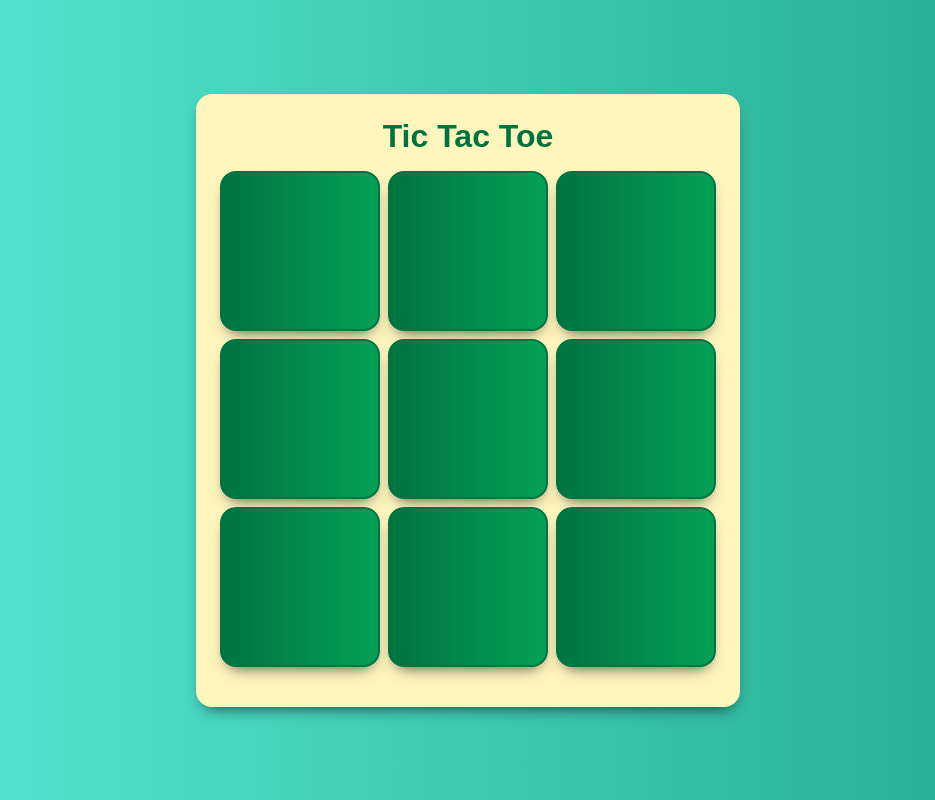
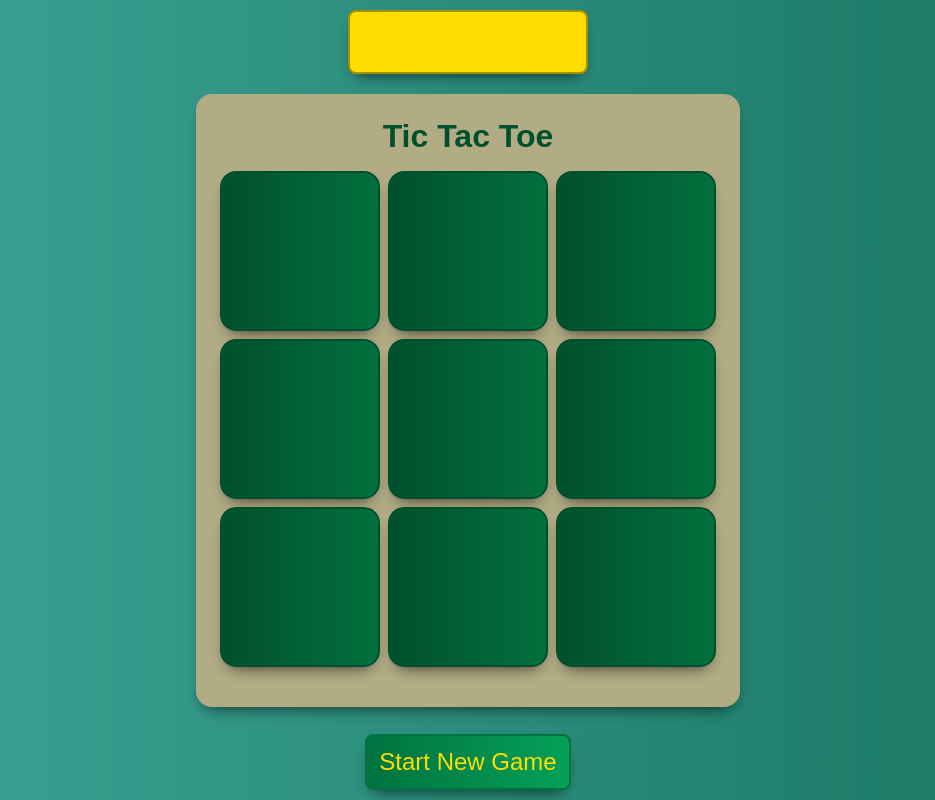
Before and after one commit to anthonynarine/tic_tac_toe, a React (Create React App) app in the folder tic-tac-toe/: page / in a window 1280 px wide. Shown: the whole page, without its empty margins (172-1107 px from the left). Built offline with nearby package versions, Linux system fonts and the light colour scheme; the HTML template or start-up script is replaced by a standard one.

Commit message:
modal component created css removed form game component and added to modal css file + modal display change from none to grid to display modal

```diff
--- a/tic-tac-toe/src/components/game/Game.css
+++ b/tic-tac-toe/src/components/game/Game.css
@@ -11,69 +11,3 @@
     margin-bottom: 2vmin;
     font-size: var(--main-title-font-size);
   }
-
-
-
-  #modal-overlay {
-    display: none;
-    justify-content: center;
-    position: absolute;
-    left: 0;
-    right: 0;
-    top: 0;
-    bottom: 0;
-    background: var(--modal-overlay-color);
-  }
-
-  #game-result-modal {
-    display: grid;
-    grid-row-gap: 76vmin;
-
-    --modal-items-border-radius: 1vmin;
-  }
-
-  #result-container {
-    display: flex;
-    align-items: flex-end;
-  }
-
-  #winner-container {
-    margin-bottom: 4vmin;
-    width: 30vmin;
-    height: 8vmin;
-    font-size: var(--main-title-font-size);
-    font-weight: bold;
-    color: var(--primary-color);
-    background: var(--accent-color);
-    border: var(--default-accent-border);
-    box-shadow: var(--box-shadow);
-    border-radius: var(--modal-items-border-radius);
-    display: flex;
-    justify-content: center;
-    align-items: center;
-  }
-
-  #new-game-container {
-    display: flex;
-    justify-content: center;
-    align-items: flex-start;
-    padding-top: 2.5vmin;
-  }
-
-  #new-game-container > button {
-    font-size: 3vmin;
-    padding: 1.5vmin;
-    color: var(--accent-color);
-    background: var(--primary-gradient);
-    border: var(--default-primary-border);
-    border-radius: var(--modal-items-border-radius);
-    outline: none;
-    box-shadow: var(--box-shadow);
-  }
-
-  #new-game-container > button:hover,
-  #new-game-container > button:active {
-    color: var(--content-background-color);
-    cursor: pointer;
-    background: var(--primary-highlight-gradient);
-  }
--- a/tic-tac-toe/src/components/game/Game.jsx
+++ b/tic-tac-toe/src/components/game/Game.jsx
@@ -1,37 +1,42 @@
-
 import "./Game.css";
+import { ResultModal } from "../reslutModal/ResultModal";
 import { Board } from "../boad/Board";
 import { useState } from "react";
 
+const INITIAL_CELL_VALUES = ["", "", "", "", "", "", "", "", ""];
+
 export const Game = () => {
-  const [cellValues, setCellValues] = useState(["", "", "", "", "", "", "", "", ""]);
-  const winningCombination = [];
+  // State definitions
+  const [cellValues, setCellValues] = useState(INITIAL_CELL_VALUES);
+  const [xIsNext, setXisNext] = useState(true);
+
+  // Helper functions
+  const isCellEmpty = (cellIndex) => cellValues[cellIndex] === "";
 
   const onCellClicked = (cellIndex) => {
+    if (isCellEmpty(cellIndex)) {
+      updateCell(cellIndex);
+    }
+  };
+
+  const updateCell = (cellIndex) => {
     const newCellValues = [...cellValues];
-    newCellValues[cellIndex] = "X";
+    newCellValues[cellIndex] = xIsNext ? "X" : "O";
     setCellValues(newCellValues);
-};
+    setXisNext(!xIsNext);
+  };
 
   return (
     <>
       <div id="game">
         <h1>Tic Tac Toe</h1>
-        <Board cellValues={cellValues} winningCombination={winningCombination} cellClicked={onCellClicked} />
+        <Board
+          cellValues={cellValues}
+          winningCombination={[]}
+          cellClicked={onCellClicked}
+        />
       </div>
-
-      <div id="modal-overlay">
-        <div id="game-result-modal">
-          <div id="result-container">
-            <div id="winner-container">
-              <span></span>
-            </div>
-          </div>
-          <div id="new-game-container">
-            <button id="new-game-button">Start New Game</button>
-          </div>
-        </div>
-      </div>
+      <ResultModal />
     </>
   );
-}
+};
--- /dev/null
+++ b/tic-tac-toe/src/components/reslutModal/ResultModal.css
@@ -0,0 +1,63 @@
+#modal-overlay {
+    display: grid;
+    justify-content: center;
+    position: absolute;
+    left: 0;
+    right: 0;
+    top: 0;
+    bottom: 0;
+    background: var(--modal-overlay-color);
+  }
+
+  #game-result-modal {
+    display: grid;
+    grid-row-gap: 76vmin;
+
+    --modal-items-border-radius: 1vmin;
+  }
+
+  #result-container {
+    display: flex;
+    align-items: flex-end;
+  }
+
+  #winner-container {
+    margin-bottom: 4vmin;
+    width: 30vmin;
+    height: 8vmin;
+    font-size: var(--main-title-font-size);
+    font-weight: bold;
+    color: var(--primary-color);
+    background: var(--accent-color);
+    border: var(--default-accent-border);
+    box-shadow: var(--box-shadow);
+    border-radius: var(--modal-items-border-radius);
+    display: flex;
+    justify-content: center;
+    align-items: center;
+  }
+
+  #new-game-container {
+    display: flex;
+    justify-content: center;
+    align-items: flex-start;
+    padding-top: 2.5vmin;
+  }
+
+  #new-game-container > button {
+    font-size: 3vmin;
+    padding: 1.5vmin;
+    color: var(--accent-color);
+    background: var(--primary-gradient);
+    border: var(--default-primary-border);
+    border-radius: var(--modal-items-border-radius);
+    outline: none;
+    box-shadow: var(--box-shadow);
+  }
+
+  #new-game-container > button:hover,
+  #new-game-container > button:active {
+    color: var(--content-background-color);
+    cursor: pointer;
+    background: var(--primary-highlight-gradient);
+  }
--- /dev/null
+++ b/tic-tac-toe/src/components/reslutModal/ResultModal.jsx
@@ -0,0 +1,26 @@
+import "./ResultModal.css"
+
+export const ResultModal = () => {
+
+    const renderModal = () => (
+        <div id="modal-overlay">
+          <div id="game-result-modal">
+            <div id="result-container">
+              <div id="winner-container">
+                <span></span>
+              </div>
+            </div>
+            <div id="new-game-container">
+              <button id="new-game-button">Start New Game</button>
+            </div>
+          </div>
+        </div>
+      );
+
+    return (
+        <>
+        {renderModal()}
+        </>
+    )
+
+}
```
